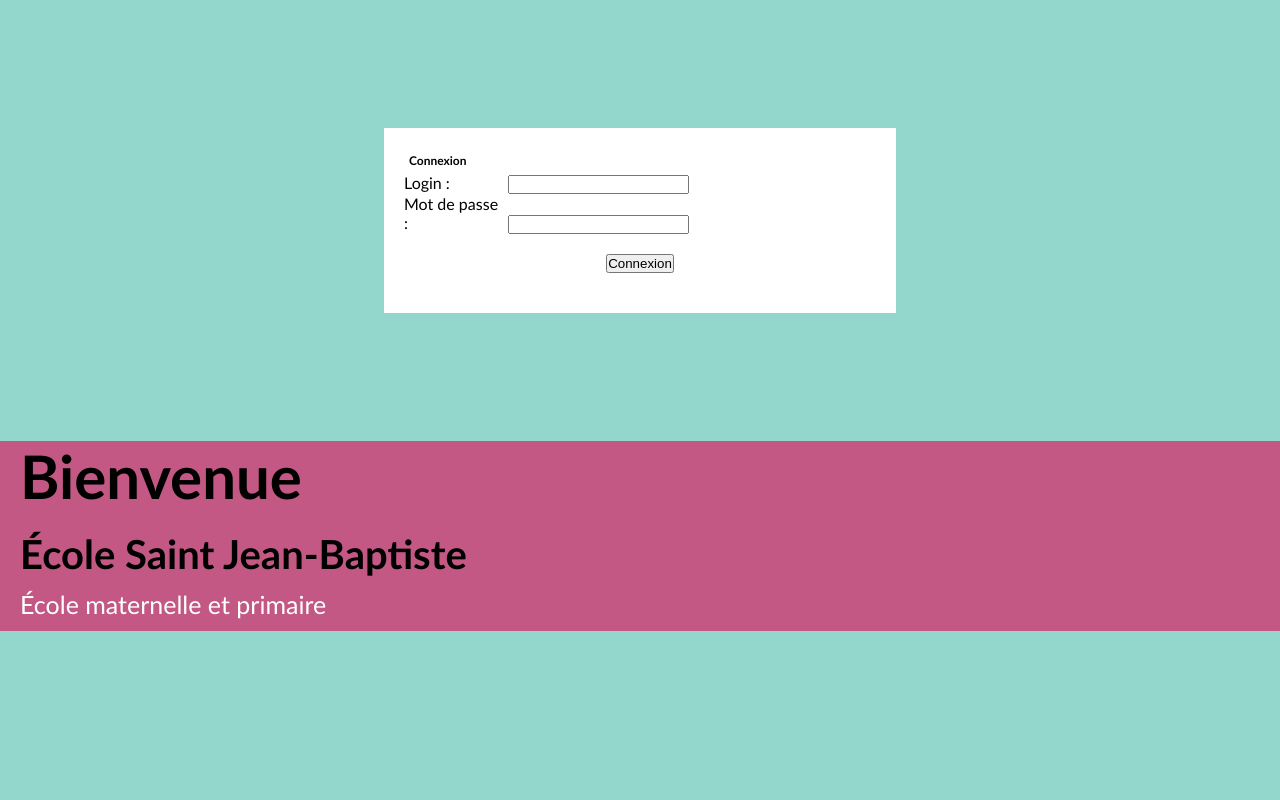
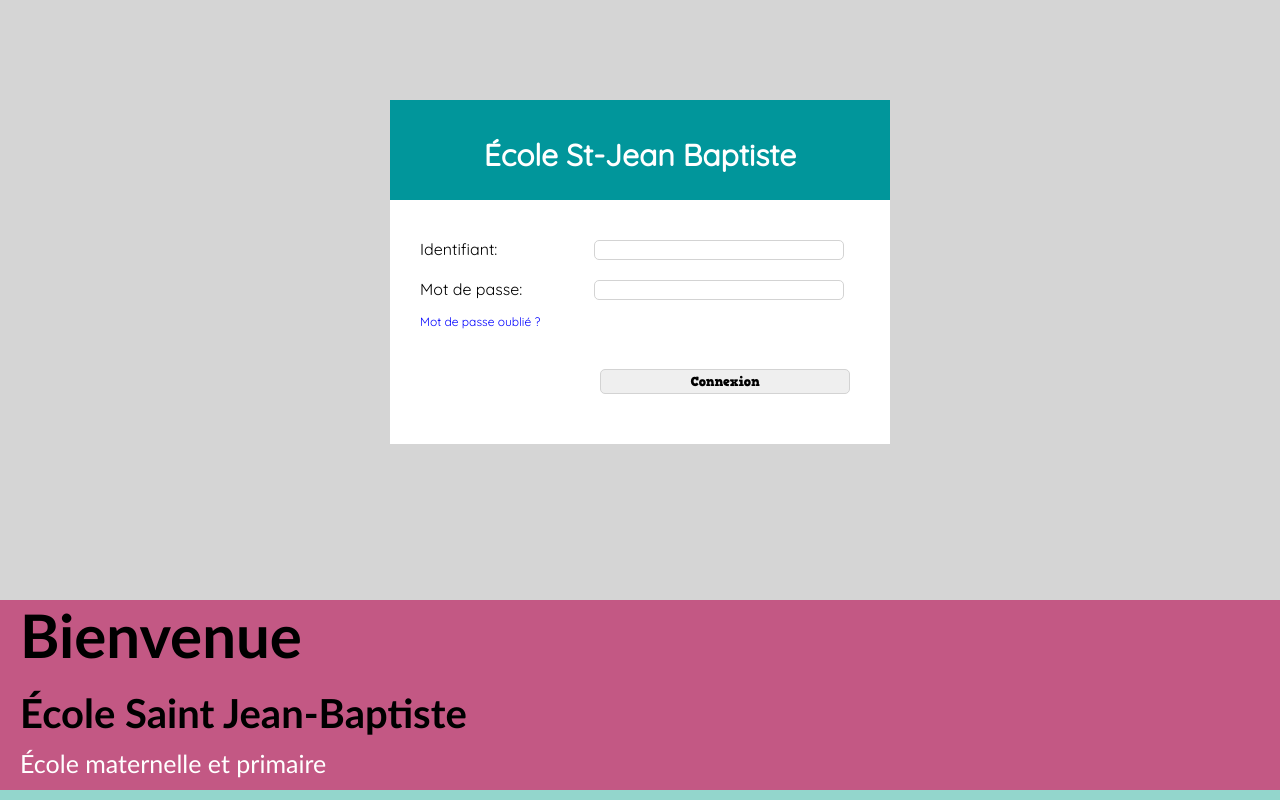
Before and after one commit to emontaigne/ecole_st_jean_baptiste_php, a PHP site: template view/page/connexion.php in a window 1280 px wide. Run offline with PHP 8.4, Linux system fonts and the light colour scheme; the template is opened without the code that fills it, so the values that code supplies are empty.

Commit message:
mise en forme page connexion

```diff
--- a/public/css/connexion.css
+++ b/public/css/connexion.css
@@ -1,3 +1,80 @@
+@import url("https://fonts.googleapis.com/css2?family=Quicksand&display=swap");
+@import "@fortawesome/fontawesome-free/css/all.css";
+@font-face {
+  font-family: "HVD Comic Serif Pro";
+  src: url("public/css/fonts/HVD_Comic_Serif_Pro.otf") format("woff");
+}
+body,
+html {
+  margin: 0;
+  padding: 0;
+}
+
+.d-flex {
+  display: flex;
+}
+
+.container {
+  width: 100%;
+  height: 600px;
+  background-color: #d5d5d5;
+}
+.container .empty {
+  width: 500px;
+  height: 100px;
+  margin: auto;
+}
+.container .connexion {
+  width: 500px;
+  background-color: white;
+  margin: auto;
+}
+.container .connexion .titre {
+  width: 500px;
+  height: 100px;
+  background-color: #01969b;
+}
+.container .connexion .titre h2 {
+  text-align: center;
+  line-height: 100px;
+  color: white;
+  font-family: "quicksand";
+  font-size: 30px;
+  font-weight: bold;
+}
+.container .connexion .formConnex {
+  margin: 30px;
+}
+.container .connexion .formConnex label {
+  display: inline-block;
+  width: 150px;
+  height: 20px;
+  font-family: "Quicksand", sans-serif;
+}
+.container .connexion .formConnex input {
+  width: 250px;
+  height: 20px;
+  margin: 10px;
+  margin-left: 20px;
+  border: 1px solid lightgray;
+  border-radius: 5px;
+}
+.container .connexion .formConnex a:link {
+  text-decoration: none;
+  color: blue;
+  list-style-type: none;
+  font-family: "quicksand";
+  font-size: 12px;
+}
+.container .connexion .formConnex #btnSubmit {
+  margin-top: 40px;
+  margin-left: 180px;
+  margin-bottom: 50px;
+  height: 25px;
+  font-family: "HVD Comic Serif Pro";
+}
+
+/*
 .form {
   width: 40%;
   background-color: white;
@@ -25,3 +102,5 @@ h2 {
   justify-content: center;
   padding: 20px;
 }
+
+*/
--- a/view/page/connexion.php
+++ b/view/page/connexion.php
@@ -1,8 +1,6 @@
 
-	<div class = "form">
-		<h2>Connexion</h2>
-
-	<form action="#" method="post">
+<!--
+<form action="#" method="post">
 		<div>
 		<label for="login">Login :</label>
     	<input type="text" name="login" id="login" value="<?= $login; ?>">
@@ -14,18 +12,53 @@
 	    	<label for="mdp">Mot de passe :</label>
 		    <input type="Password" name="mdp" id="mdp" value="<?= $mdp; ?>">
 
-		<!--	<select class="form-control" name ="role">
-        <option value="" selected="selected"> - Selectionner un rôle - </option>
-        <option value="admin">Admin</option>
-        <option value="user">Parent</option>
-    </select>-->
+	// <select class="form-control" name ="role">
+    //<option value="" selected="selected"> - Selectionner un rôle - </option>
+    //<option value="admin">Admin</option>
+    //<option value="user">Parent</option>
+    //</select>
 
 		</div>
 		<div class = "connexion">
 		<button  type="submit" name="submit" value="Connexion" id='btnSubmit'>Connexion</button>
 </div>
-	</form>
-</div>
+-->
+
+
+<div class="container">
+      <div class="empty"></div>
+
+      <div class="connexion">
+        <div class="titre">
+          <h2>École St-Jean Baptiste</h2>
+        </div>
+        <div class="formConnex">
+          <form action="#" method="post" id="connexFormul">
+            <div>
+              <label for="login" class="label-form">Identifiant:</label>
+              <input
+                type="text"
+                name="login"
+                id="login"
+                value="<?= $login; ?>"
+			  />
+			<span style='color:green;' hidden>&#10004;</span>
+			<span style='color:red;' hidden>&#10008;</span>
+            </div>
+            <div>
+              <label for="mdp" class="label-form">Mot de passe:</label>
+              <input type="password" name="mdp" id="mdp" value="<?= $mdp; ?>" />
+            </div>
+            <div>
+              <a href="#">Mot de passe oublié ?</a>
+            </div>
+            <input type="submit" name="submit" value="Connexion" id="btnSubmit"/>
+          </form>
+        </div>
+      </div>
+    </div>
+
+
 <script>
 	/*function checkInput(){
 		let regex = new RegExp('^[a-z]{2,}$', 'i');
@@ -81,9 +114,4 @@
 		}
 		checkInput();
 	});*/
-
-
-
-
-
 </script>
```
Also changed, not shown: public/css/fonts/HVD_Comic_Serif_Pro.otf (added), public/images/background.jpg (added).
